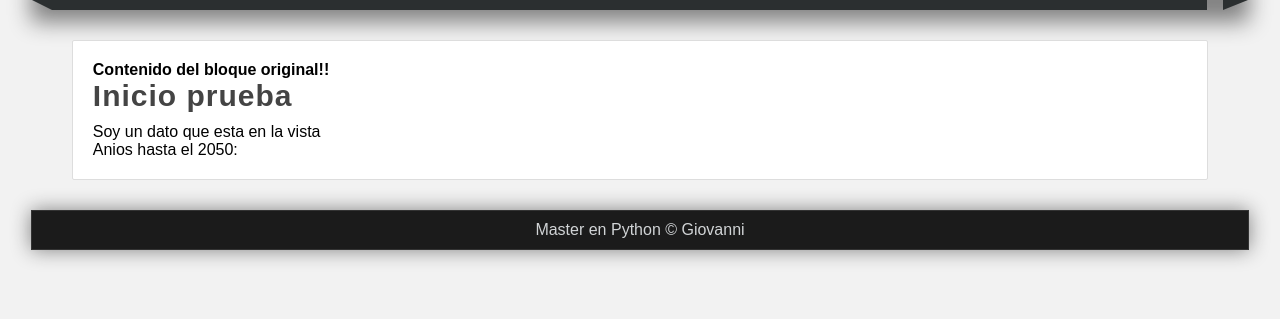
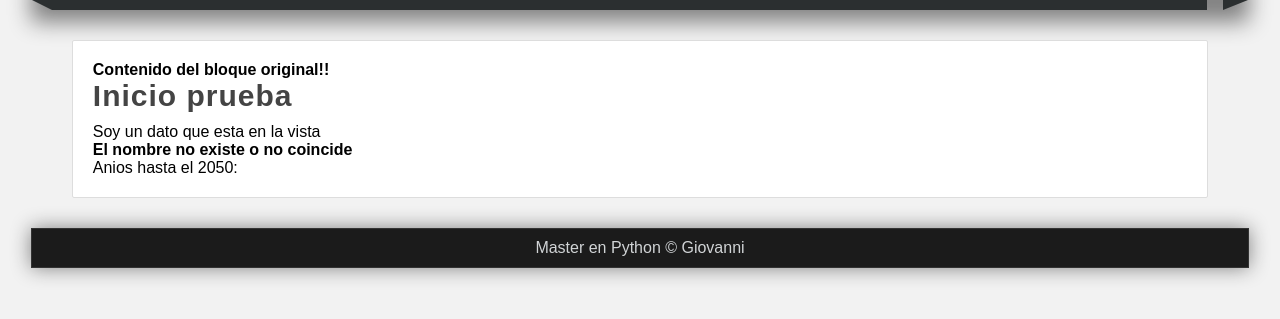
Before and after one commit to jonanv/firstapp_django, a Django app: page / in a window 1280 px wide. Shown: the part 182-501 px from the top of the page. Run offline with Django 3.2, Linux system fonts and the light colour scheme.

Commit message:
Se hace condicional if desde la template

```diff
--- a/miapp/templates/index.html
+++ b/miapp/templates/index.html
@@ -8,5 +8,12 @@
     {{ block.super }}
     <h1 class="title">{{ title }}</h1>
     {{ mi_variable }}
+
+    {% if nombre and nombre == 'Giovanni Vargas' %}
+        <p>{{ nombre }}</p>
+    {% else %}
+        <p><strong>El nombre no existe o no coincide</strong></p>
+    {% endif %}
+
     <p>Anios hasta el 2050:</p>
 {% endblock content %}
--- a/miapp/views.py
+++ b/miapp/views.py
@@ -32,9 +32,12 @@ def index(request):
             html += f"<li>{ str(year) }</li>"
         year += 1
 
+    nombre = 'Giovanni Vargas'
+
     return render(request, 'index.html', {
         'title': 'Inicio prueba',
-        'mi_variable': 'Soy un dato que esta en la vista'
+        'mi_variable': 'Soy un dato que esta en la vista',
+        # 'nombre': nombre
     })
 
 def hola_mundo(request):
```
